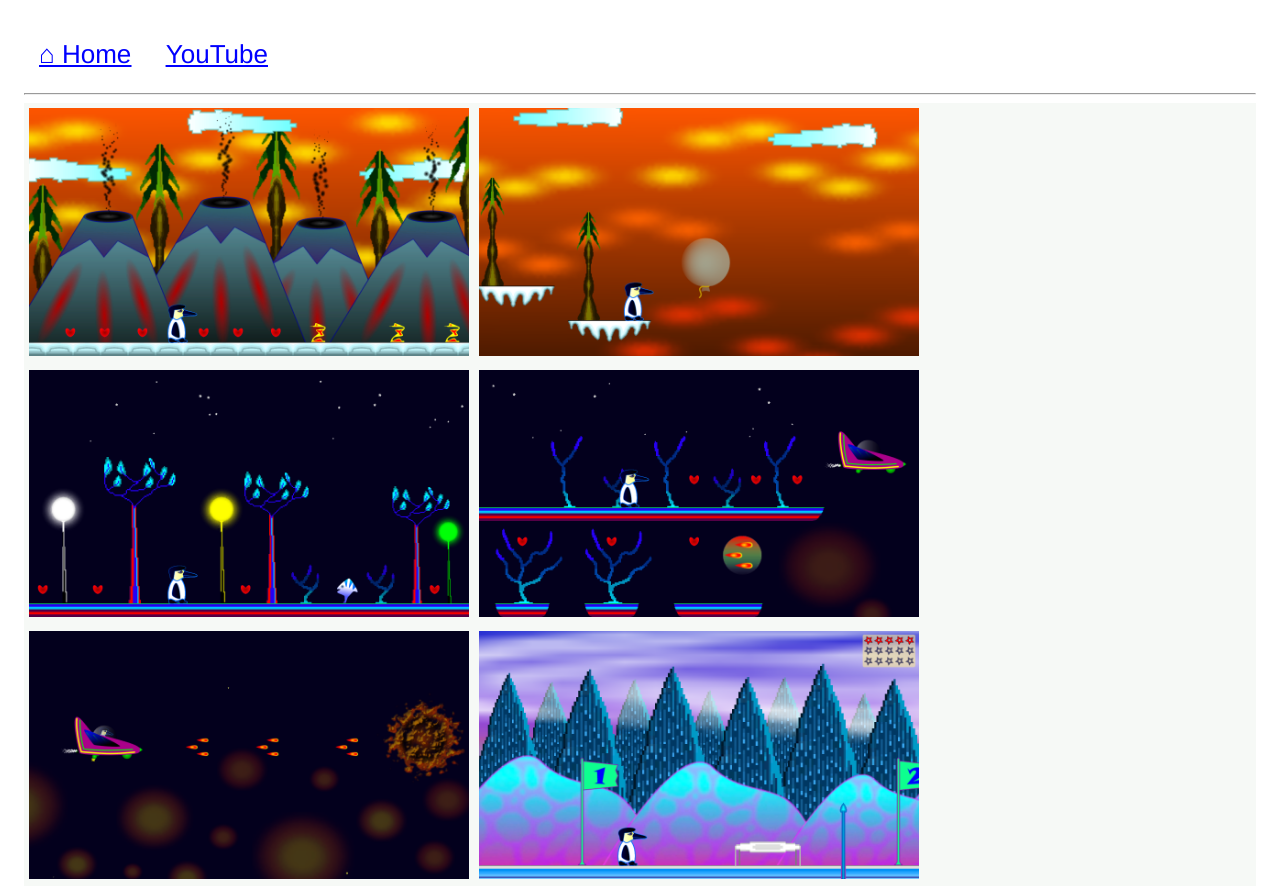
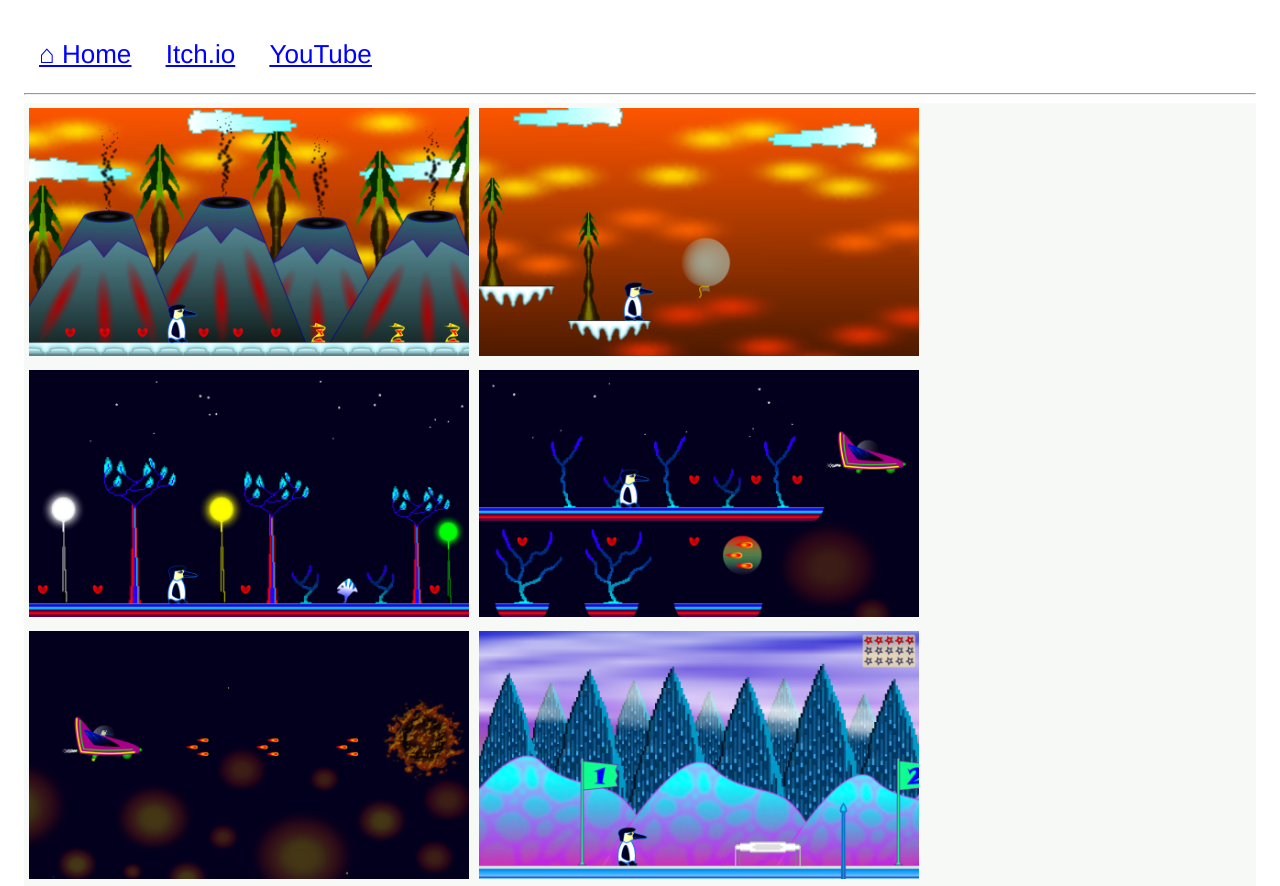
Before and after one commit to dglkmthlgcrp/dglkmthlgcrp.github.io, a plain HTML site: page the-tough-journey.html in a window 1280 px wide. Shown: the top 886 px of the page. Drawn offline with Linux system fonts and the light colour scheme.

Commit message:
Update the-tough-journey.html

```diff
--- a/the-tough-journey.html
+++ b/the-tough-journey.html
@@ -18,6 +18,9 @@
 			<div class="name-home">
 				<a  href="https://www.doscodes.com"> <div class="name2"><u> &#x2302 Home </u></div></a>
 			</div>
+			<div class="name-home">
+               			<a target="_blank" href="https://doscodes.itch.io/the-tough-journey"> <div class="name2"><u> Itch.io </u></div></a>
+           		</div>
 			<div class="name-home">
 				<a target="_blank" href="https://youtu.be/2VQBGKFzERU"> <div class="name2"><u> YouTube </u></div></a>
 			</div>
```
